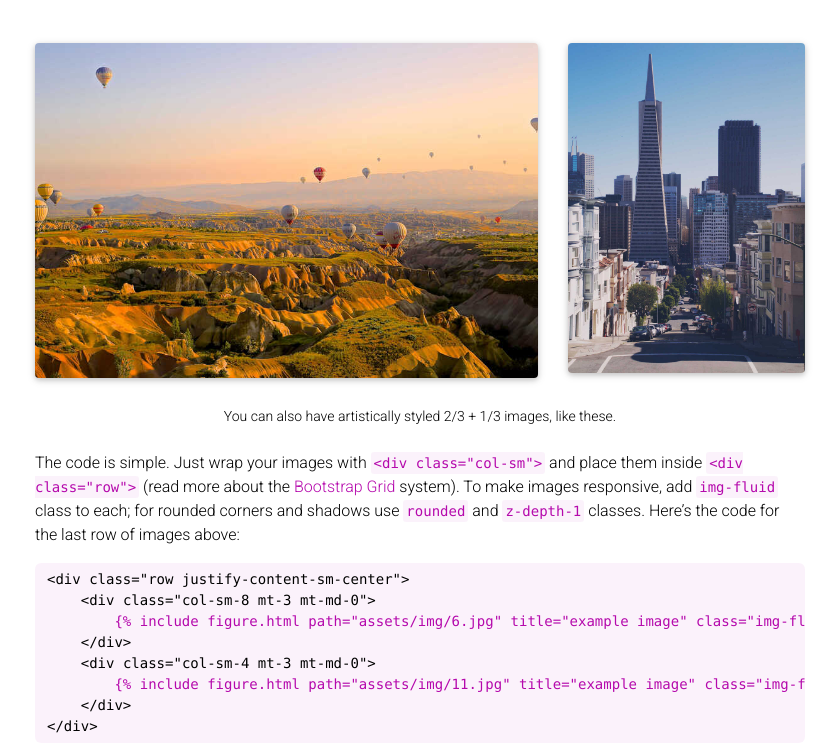
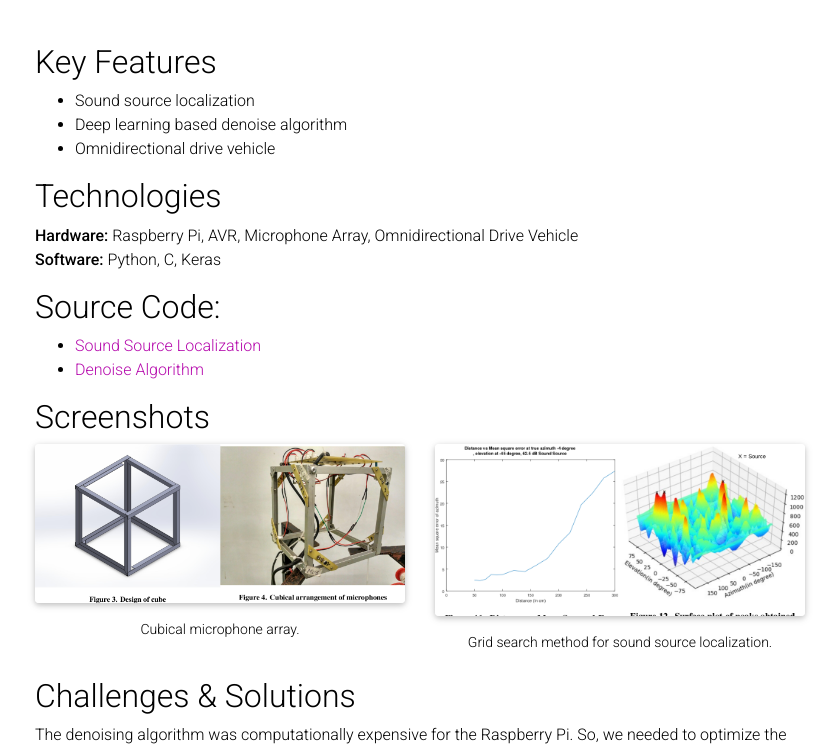
Before and after one commit to connectwithprakash/connectwithprakash.github.io, a Jekyll site: the page built from _projects/sound_source_localization.md, in a window 1280 px wide and 1400 px high, scrolled down 837 px, cut to the strip 519-1263 px from the top of the window. Shown: the whole strip, without its empty margins (220-1059 px from the left). Built offline with Jekyll 4.4.1, drawn with Linux system fonts in a browser that asks for light colours; full-size pictures stand in for the smaller copies a plugin makes; comment, search, counter and statistics services are not loaded; a style sheet for code colours, icons or effects is not loaded; some of the changed text lies outside the part shown.

Commit message:
[Feat]: Add more details of SSL project.

````diff
--- a/_projects/sound_source_localization.md
+++ b/_projects/sound_source_localization.md
@@ -42,33 +42,36 @@ The system is also capable of using the deep learning based denoise algorithm to
 <br>
 
 
+## Key Features
+- Sound source localization
+- Deep learning based denoise algorithm
+- Omnidirectional drive vehicle
+
+## Technologies
+
+**Hardware:** Raspberry Pi, AVR, Microphone Array, Omnidirectional Drive Vehicle
+**Software:** Python, C, Keras
+
+## Source Code:
+- [Sound Source Localization](https://github.com/subash-timilsina/Sound-Source-Localization)
+- [Denoise Algorithm](https://github.com/connectwithprakash/Speech-Denoising-using-CED)
+
+## Screenshots
+<!-- Add multiple images -->
 <div class="row justify-content-sm-center">
-    <div class="col-sm-8 mt-3 mt-md-0">
-        {% include figure.html path="assets/img/6.jpg" title="example image" class="img-fluid rounded z-depth-1" %}
+    <div class="col-sm-6 mt-3 mt-md-0">
+        {% include figure.html path="/assets/img/projects/sound_source_localization/microphone_cube.png" title="Cubical Microphone Array" class="img-fluid rounded z-depth-1" %}
+        <div class="caption">
+            Cubical microphone array.
+        </div>
     </div>
-    <div class="col-sm-4 mt-3 mt-md-0">
-        {% include figure.html path="assets/img/11.jpg" title="example image" class="img-fluid rounded z-depth-1" %}
+    <div class="col-sm-6 mt-3 mt-md-0">
+        {% include figure.html path="/assets/img/projects/sound_source_localization/grid_search.png" title="Grid Search" class="img-fluid rounded z-depth-1" %}
+        <div class="caption">
+            Grid search method for sound source localization.
+        </div>
     </div>
 </div>
-<div class="caption">
-    You can also have artistically styled 2/3 + 1/3 images, like these.
-</div>
 
-
-The code is simple.
-Just wrap your images with `<div class="col-sm">` and place them inside `<div class="row">` (read more about the <a href="https://getbootstrap.com/docs/4.4/layout/grid/">Bootstrap Grid</a> system).
-To make images responsive, add `img-fluid` class to each; for rounded corners and shadows use `rounded` and `z-depth-1` classes.
-Here's the code for the last row of images above:
-
-{% raw %}
-```html
-<div class="row justify-content-sm-center">
-    <div class="col-sm-8 mt-3 mt-md-0">
-        {% include figure.html path="assets/img/6.jpg" title="example image" class="img-fluid rounded z-depth-1" %}
-    </div>
-    <div class="col-sm-4 mt-3 mt-md-0">
-        {% include figure.html path="assets/img/11.jpg" title="example image" class="img-fluid rounded z-depth-1" %}
-    </div>
-</div>
-```
-{% endraw %}
+## Challenges & Solutions
+The denoising algorithm was computationally expensive for the Raspberry Pi. So, we needed to optimize the algorithm to run on the Raspberry Pi in real-time. Optimization process would involve using a smaller neural network, and using lower precision floating point numbers.
````
